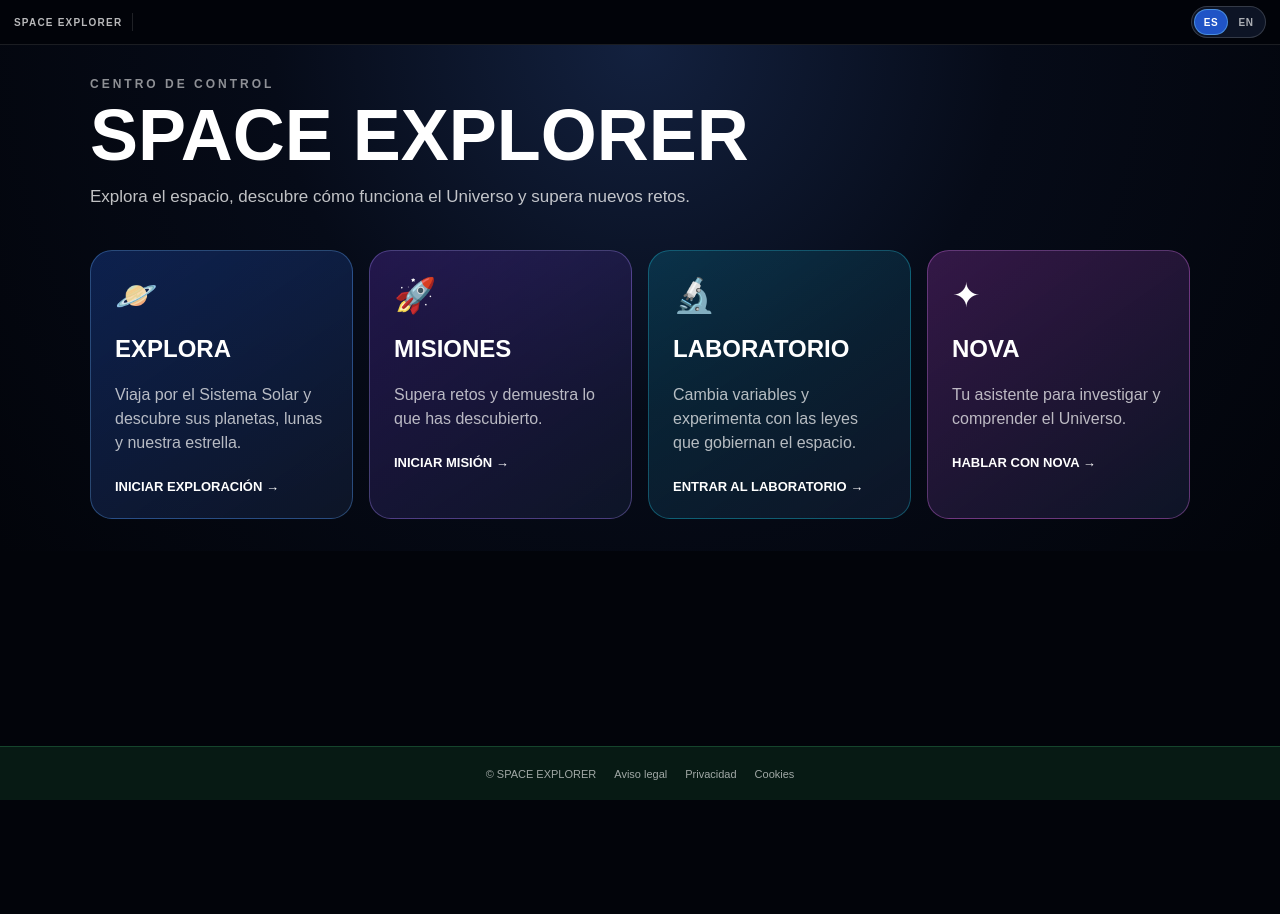
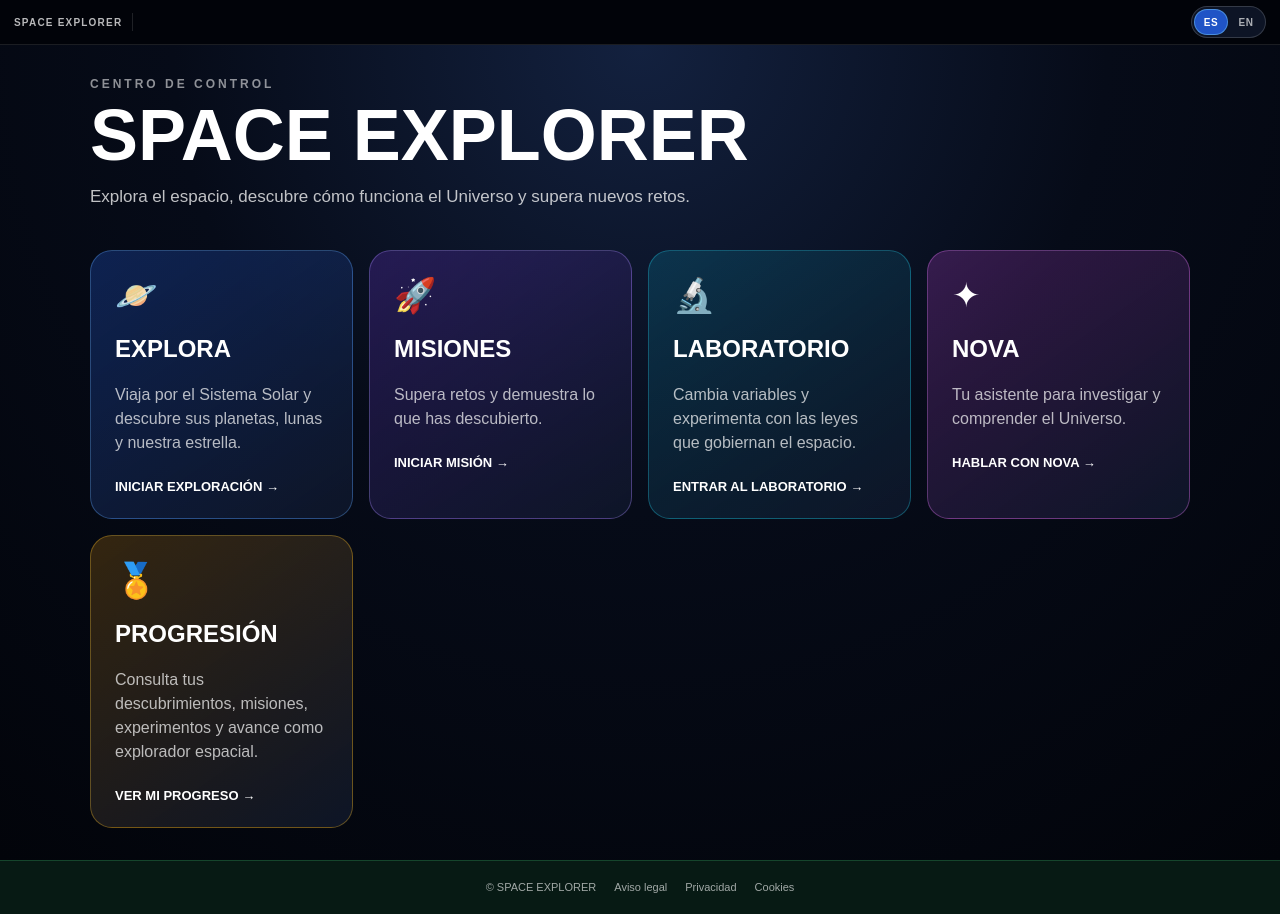
Before and after one commit to Nacho12PIA/space-explorer, a Next.js app: page / in a window 1280 px wide. Before the commit the page ends 800 px from the top, so only its background shows below. Built offline with nearby package versions, Linux system fonts and the light colour scheme.

Commit message:
Add PROGRESIÓN access to Space Explorer home

```diff
--- a/app/page.js
+++ b/app/page.js
@@ -19,55 +19,20 @@ export default function Home() {
         padding: "32px 20px",
       }}
     >
-      <div
-        style={{
-          width: "100%",
-          maxWidth: 1100,
-          margin: "0 auto",
-        }}
-      >
+      <div style={{ width: "100%", maxWidth: 1100, margin: "0 auto" }}>
         <div style={{ marginBottom: 40 }}>
-          <div
-            style={{
-              fontSize: 12,
-              letterSpacing: 3,
-              opacity: 0.55,
-              fontWeight: 700,
-            }}
-          >
+          <div style={{ fontSize: 12, letterSpacing: 3, opacity: 0.55, fontWeight: 700 }}>
             {t("home.controlCenter", "CENTRO DE CONTROL")}
           </div>
-
-          <h1
-            style={{
-              fontSize: "clamp(36px, 7vw, 72px)",
-              margin: "8px 0 12px",
-              lineHeight: 1,
-            }}
-          >
+          <h1 style={{ fontSize: "clamp(36px, 7vw, 72px)", margin: "8px 0 12px", lineHeight: 1 }}>
             SPACE EXPLORER
           </h1>
-
-          <p
-            style={{
-              maxWidth: 620,
-              fontSize: 17,
-              lineHeight: 1.6,
-              opacity: 0.75,
-              margin: 0,
-            }}
-          >
+          <p style={{ maxWidth: 620, fontSize: 17, lineHeight: 1.6, opacity: 0.75, margin: 0 }}>
             {t("home.intro", "Explora el espacio, descubre cómo funciona el Universo y supera nuevos retos.")}
           </p>
         </div>
 
-        <div
-          style={{
-            display: "grid",
-            gridTemplateColumns: "repeat(auto-fit, minmax(230px, 1fr))",
-            gap: 16,
-          }}
-        >
+        <div style={{ display: "grid", gridTemplateColumns: "repeat(auto-fit, minmax(230px, 1fr))", gap: 16 }}>
           <AreaLink
             href="/explora"
             icon="🪐"
@@ -77,7 +42,6 @@ export default function Home() {
             background="linear-gradient(145deg, rgba(37,99,235,0.28), rgba(15,23,42,0.88))"
             border="1px solid rgba(96,165,250,0.35)"
           />
-
           <AreaLink
             href="/misiones"
             icon="🚀"
@@ -87,7 +51,6 @@ export default function Home() {
             background="linear-gradient(145deg, rgba(124,58,237,0.24), rgba(15,23,42,0.88))"
             border="1px solid rgba(167,139,250,0.35)"
           />
-
           <AreaLink
             href="/laboratorio"
             icon="🔬"
@@ -97,7 +60,6 @@ export default function Home() {
             background="linear-gradient(145deg, rgba(8,145,178,0.24), rgba(15,23,42,0.88))"
             border="1px solid rgba(34,211,238,0.32)"
           />
-
           <AreaLink
             href="/nova"
             icon="✦"
@@ -107,6 +69,15 @@ export default function Home() {
             background="linear-gradient(145deg, rgba(217,70,239,0.22), rgba(15,23,42,0.88))"
             border="1px solid rgba(232,121,249,0.34)"
           />
+          <AreaLink
+            href="/progreso"
+            icon="🏅"
+            title={language === "en" ? "PROGRESS" : "PROGRESIÓN"}
+            description={language === "en" ? "See your discoveries, missions, experiments and progress as a space explorer." : "Consulta tus descubrimientos, misiones, experimentos y avance como explorador espacial."}
+            action={language === "en" ? "VIEW MY PROGRESS →" : "VER MI PROGRESO →"}
+            background="linear-gradient(145deg, rgba(245,158,11,0.20), rgba(15,23,42,0.88))"
+            border="1px solid rgba(251,191,36,0.34)"
+          />
         </div>
       </div>
     </main>
@@ -115,26 +86,8 @@ export default function Home() {
 
 function AreaLink({ href, icon, title, description, action, background, border }) {
   return (
-    <Link
-      href={href}
-      style={{
-        color: "white",
-        textDecoration: "none",
-        display: "block",
-        height: "100%",
-      }}
-    >
-      <section
-        style={{
-          minHeight: 220,
-          height: "100%",
-          padding: 24,
-          borderRadius: 22,
-          background,
-          border,
-          boxSizing: "border-box",
-        }}
-      >
+    <Link href={href} style={{ color: "white", textDecoration: "none", display: "block", height: "100%" }}>
+      <section style={{ minHeight: 220, height: "100%", padding: 24, borderRadius: 22, background, border, boxSizing: "border-box" }}>
         <div style={{ fontSize: 34 }}>{icon}</div>
         <h2>{title}</h2>
         <p style={{ opacity: 0.7, lineHeight: 1.5 }}>{description}</p>
```
